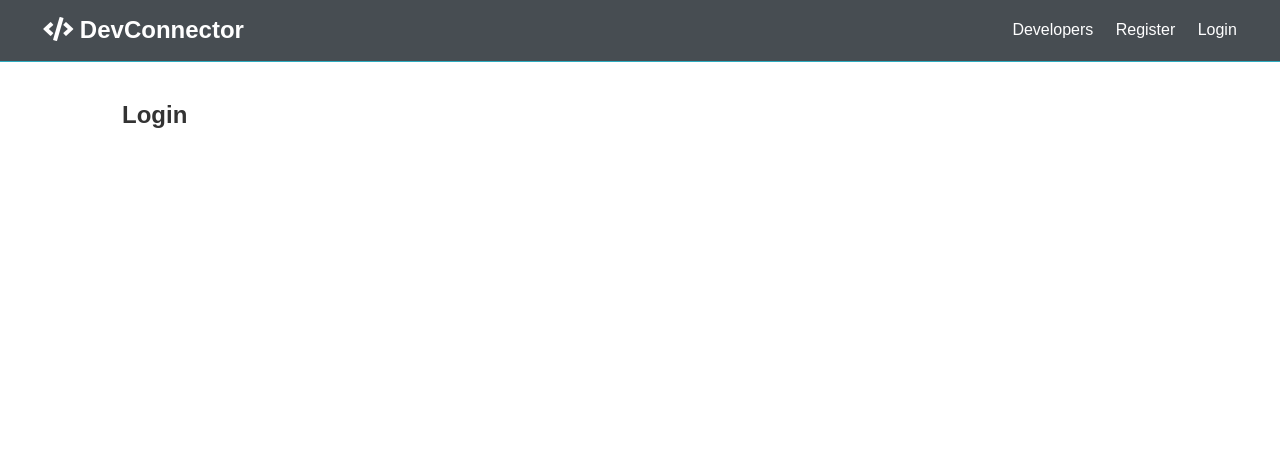
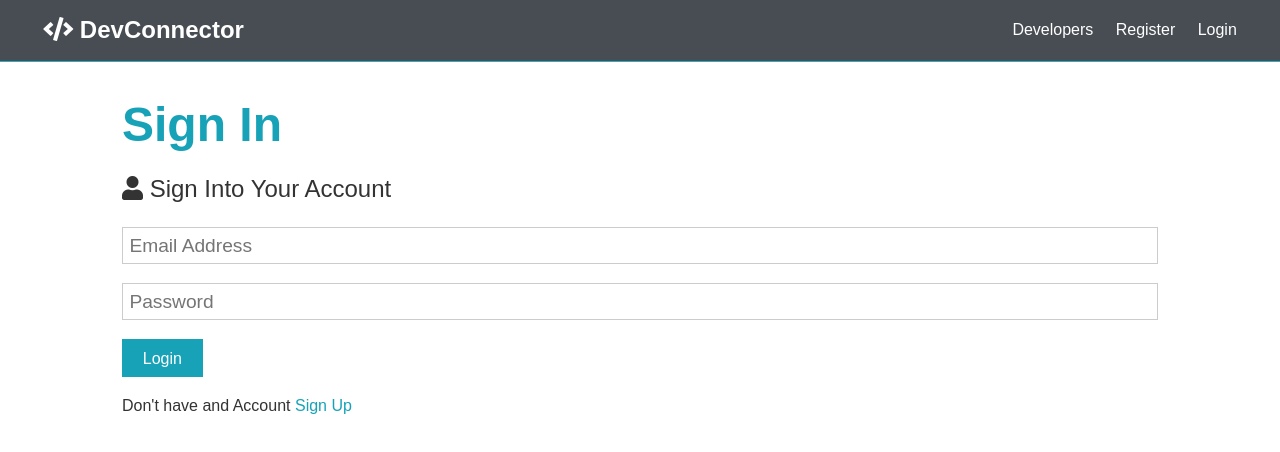
Before and after one commit to jameschandler1/devcode, a React (Create React App) app in the folder client/: page /login in a window 1280 px wide. Shown: the top 452 px of the page. Built offline with nearby package versions, Linux system fonts and the light colour scheme.

Commit message:
create store file for redux and reducer dir with index.js for roote reducers

```diff
--- a/client/src/components/auth/Login.js
+++ b/client/src/components/auth/Login.js
@@ -1,11 +1,58 @@
-import React from 'react'
+import React, { Fragment, useState } from "react";
+import { Link } from "react-router-dom";
 
 const Login = () => {
-    return (
-        <div>
-            <h1>Login</h1>
+  const [formData, setFormData] = useState({
+    email: "",
+    password: "",
+  });
+
+  const { email, password } = formData;
+
+  const onChange = (e) =>
+    setFormData({ ...formData, [e.target.name]: e.target.value });
+
+  const onSubmit = async (e) => {
+    e.preventDefault();
+      console.log("success");
+    }
+
+
+  return (
+    <Fragment>
+      <h1 className="large text-primary">Sign In</h1>
+      <p className="lead">
+        <i className="fas fa-user"></i> Sign Into Your Account
+      </p>
+      <form className="form" onSubmit={(e) => onSubmit(e)}>
+        <div className="form-group">
+          <input
+            autoComplete="on"
+            type="email"
+            placeholder="Email Address"
+            name="email"
+            value={email}
+            onChange={(e) => onChange(e)}
+          />
         </div>
-    )
-}
+        <div className="form-group">
+          <input
+            autoComplete="off"
+            type="password"
+            placeholder="Password"
+            name="password"
+            minLength="6"
+            value={password}
+            onChange={(e) => onChange(e)}
+          />
+        </div>
+        <input type="submit" className="btn btn-primary" value="Login" />
+      </form>
+      <p className="my-1">
+        Don't have and Account <Link to="/register">Sign Up</Link>
+      </p>
+    </Fragment>
+  );
+};
 
-export default Login
+export default Login;
--- a/client/src/components/auth/Register.js
+++ b/client/src/components/auth/Register.js
@@ -1,5 +1,5 @@
 import React, { Fragment, useState } from "react";
-
+import { Link } from "react-router-dom";
 
 const Register = () => {
   const [formData, setFormData] = useState({
@@ -13,12 +13,12 @@
 
   const onChange = e => setFormData({ ...formData, [e.target.name]: e.target.value });
 
-  const onSubmit = (e) => {
+  const onSubmit = async e => {
     e.preventDefault();
     if (password !== password2) {
       console.log("Passwords do not match");
     } else {
-        console.log(formData);
+        console.log('success');
     }
  };
 
@@ -79,7 +79,7 @@
         <input type="submit" className="btn btn-primary" value='Register'/>
       </form>
       <p className="my-1">
-        Already have an account? <a href="login.html">Sign In</a>
+        Already have an account? <Link to="/login">Sign In</Link>
       </p>
     </Fragment>
   );
```
Also changed, not shown: client/src/store.js (added, +10 -0 lines), client/src/reducers/index.js (added).
